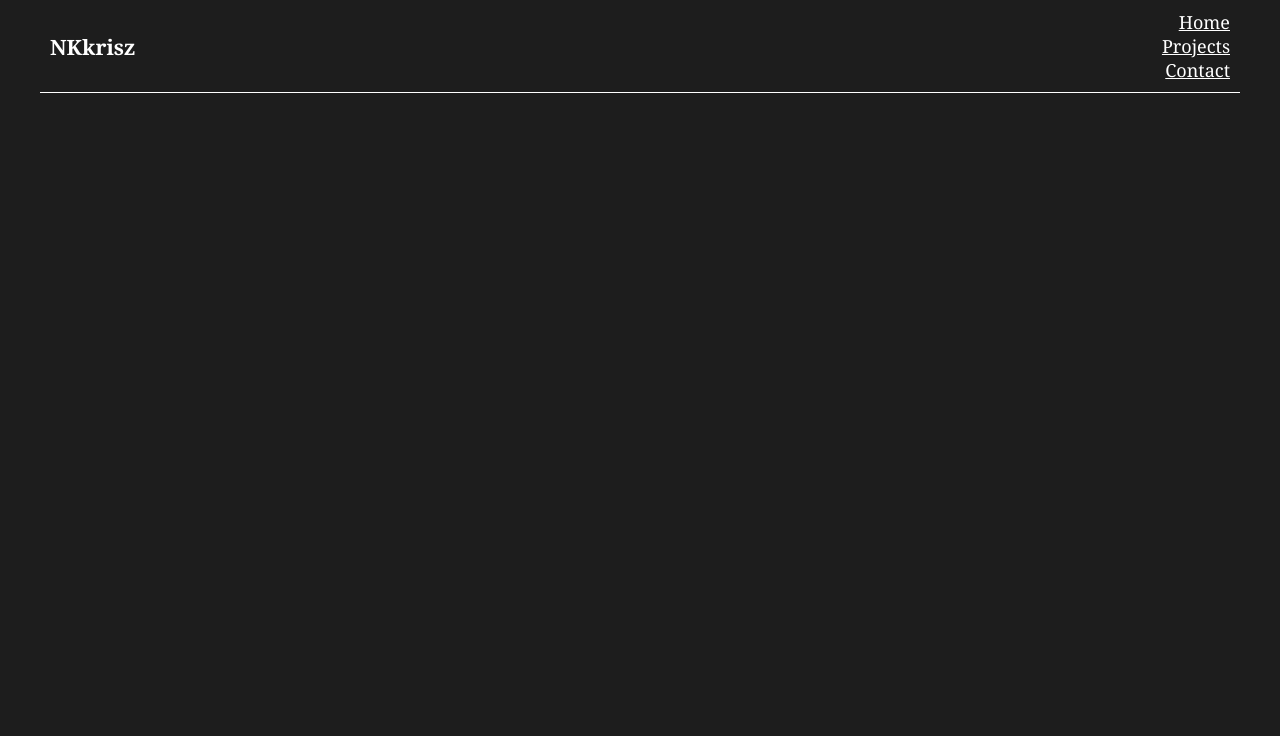
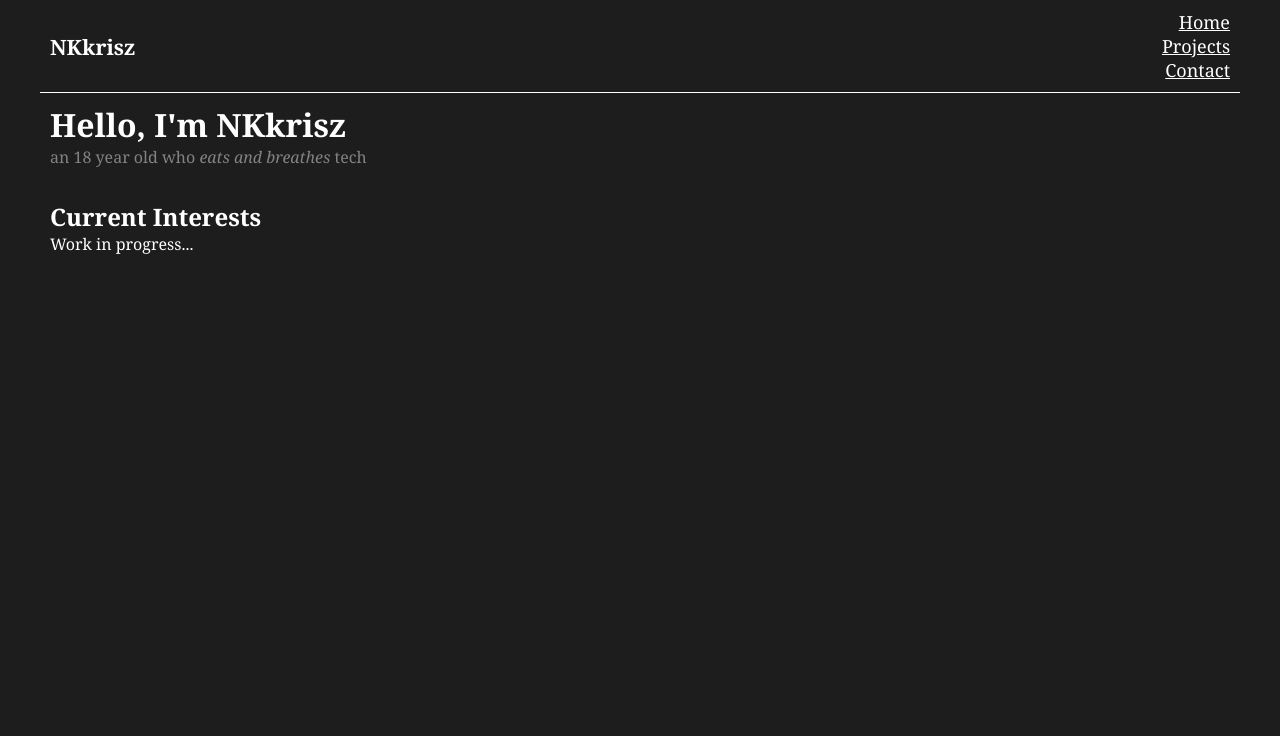
Before and after one commit to NKkrisz/portfolio, a plain HTML site: page index.html in a window 1280 px wide. Shown: the top 736 px of the page. Drawn offline with Linux system fonts and the light colour scheme.

Commit message:
Start writing "Home" content

```diff
--- a/index.html
+++ b/index.html
@@ -8,6 +8,7 @@
     <link rel="stylesheet" href="style/main.css">
     <link rel="stylesheet" href="style/navbar.css">
     <link rel="stylesheet" href="style/footer.css">
+    <link rel="stylesheet" href="style/home.css">
 </head>
 <body>
     <nav>
@@ -19,7 +20,16 @@
         </ul>
     </nav>
 
-    <div class="container"></div>
+    <main id="container">
+        <header id="introduction">
+            <h1>Hello, I'm NKkrisz</h1>
+            <p>an 18 year old who <i>eats and breathes</i> tech</p>
+        </header>
+        <section id="interests">
+            <h2>Current Interests</h2>
+            <div id="things">Work in progress...</div>
+        </section>
+    </main>
 
     <footer>
         <ul>
--- a/style/footer.css
+++ b/style/footer.css
@@ -3,7 +3,6 @@ footer{
     align-items: center;
     justify-content: space-between;
     margin-top: auto;
-    padding: 10px;
     border-top: 1px solid white;
 }
 
--- /dev/null
+++ b/style/home.css
@@ -0,0 +1,3 @@
+#introduction p, #introduction i{
+    color: rgba(255, 255, 255, 0.45);
+}
--- a/style/main.css
+++ b/style/main.css
@@ -15,9 +15,13 @@ body{
     margin: auto;
 }
 
-nav, body, footer{
+body{
     max-width: 1200px;
+}
+
+nav, footer, #container{
     width: 100%;
+    padding: 10px;
 }
 
 a:hover{
@@ -30,6 +34,8 @@ a:hover img{
     filter: invert(0);
 }
 
-.container{
-    padding: 10px;
+#container{
+    display: flex;
+    flex-direction: column;
+    gap: 2rem;
 }
--- a/style/navbar.css
+++ b/style/navbar.css
@@ -2,7 +2,6 @@ nav{
     display: flex;
     justify-content: space-between;
     align-items: center;
-    padding: 10px;
     font-size: large;
     border-bottom: 1px solid white;
 }
```
Also changed, not shown: home.html (added).
